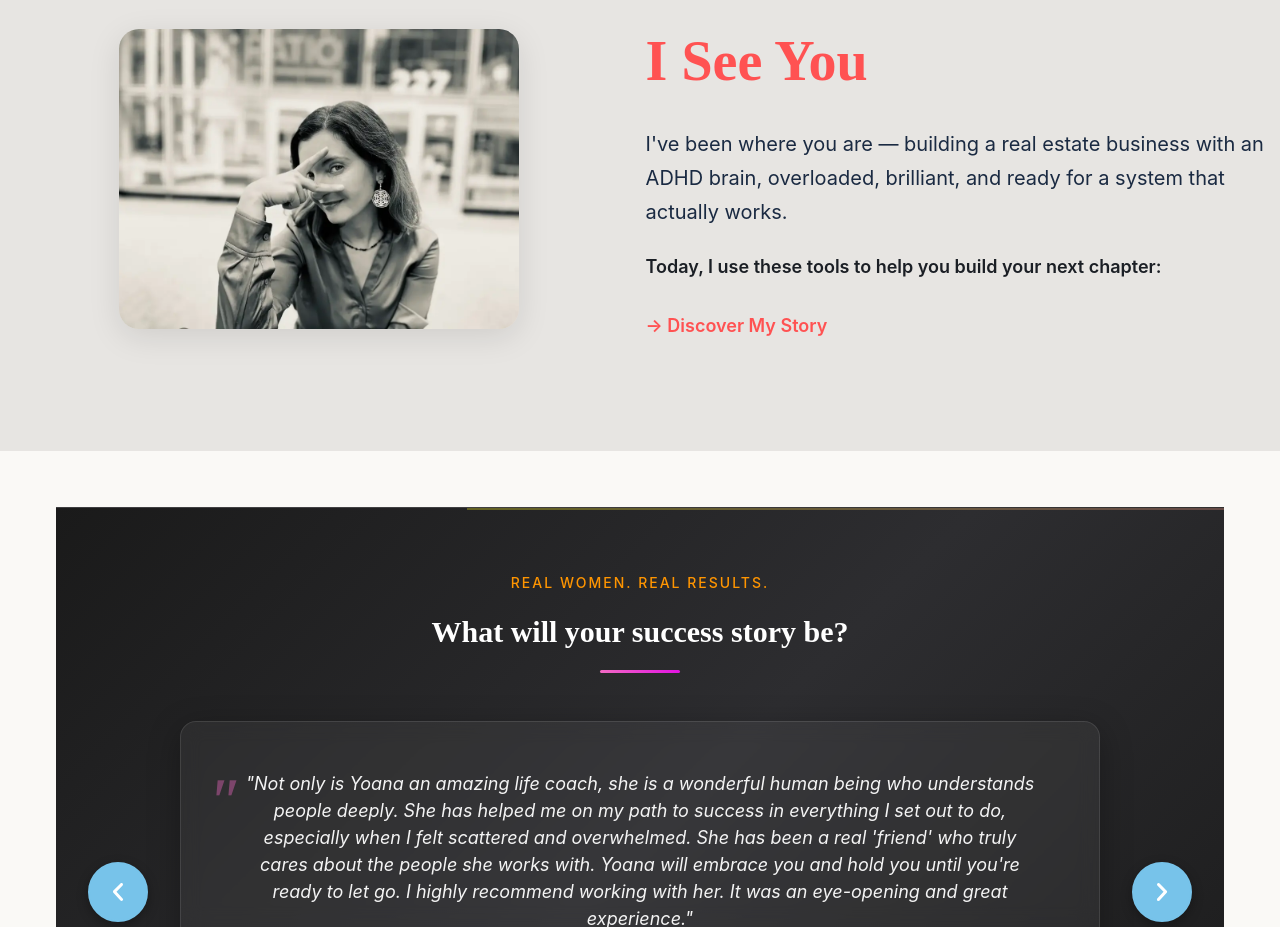
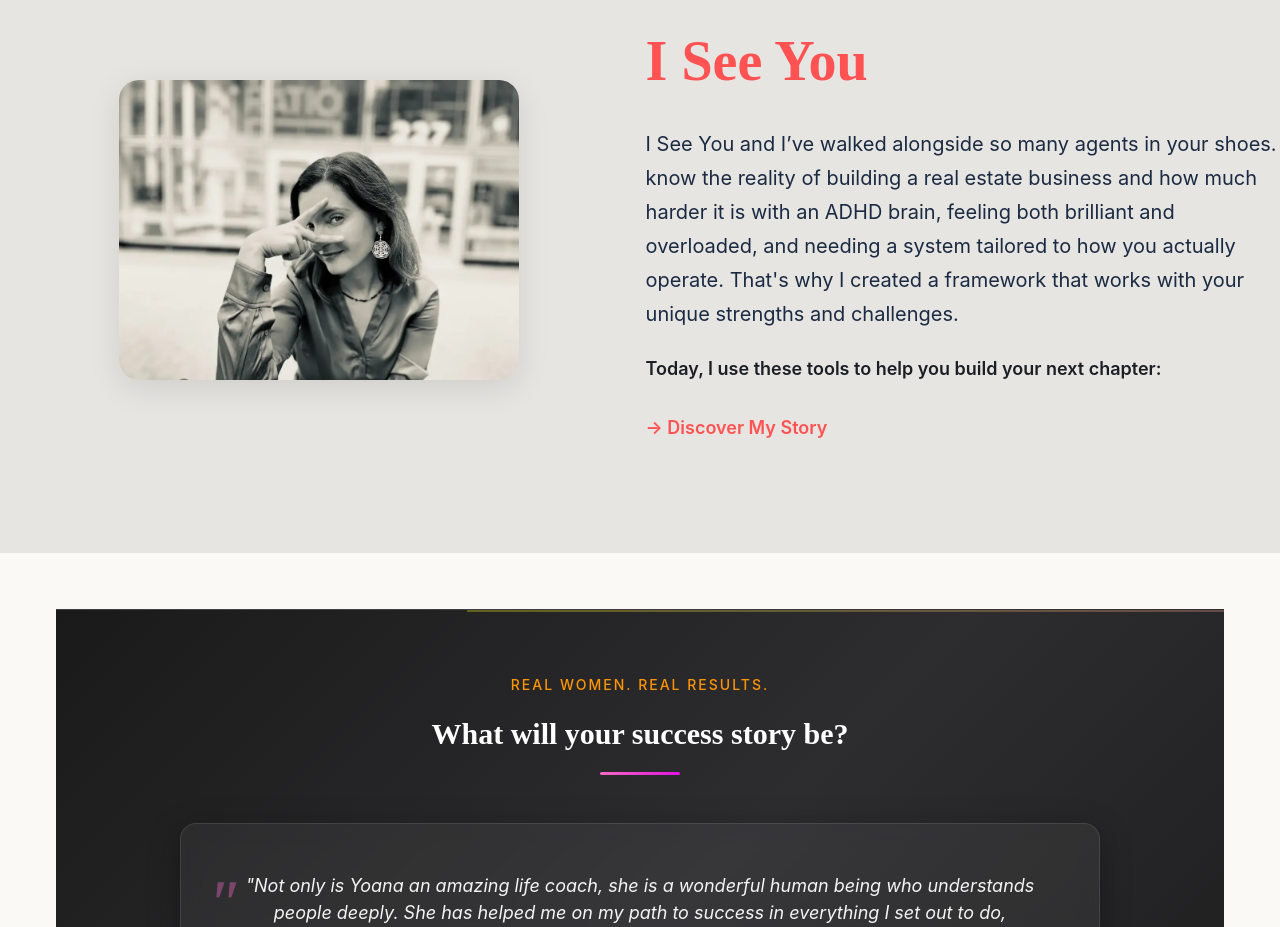
Before and after one commit to scarletlvuyyuru/yoana_nin, a React (Vite) app: page / in a window 1280 px wide. Shown: the part 4800-5727 px from the top of the page. Built offline with nearby package versions, Linux system fonts and the light colour scheme.

Commit message:
updates to subscriber

```diff
--- a/src/pages/Home/Home.tsx
+++ b/src/pages/Home/Home.tsx
@@ -409,7 +409,7 @@ const Home: React.FC = () => {
             <div className={styles.iSeeYouTextSection}>
               <h2 className={styles.iSeeYouTitle}>I See You</h2>
               <p className={styles.iSeeYouText}>
-                I've been where you are — building a real estate business with an ADHD brain, overloaded, brilliant, and ready for a system that actually works.
+               I See You and I’ve walked alongside so many agents in your shoes. I know the reality of building a real estate business and how much harder it is with an ADHD brain, feeling both brilliant and overloaded, and needing a system tailored to how you actually operate. That's why I created a framework that works with your unique strengths and challenges.
               </p>
               <p className={styles.iSeeYouTransition}>
                 Today, I use these tools to help you build your next chapter:
```
